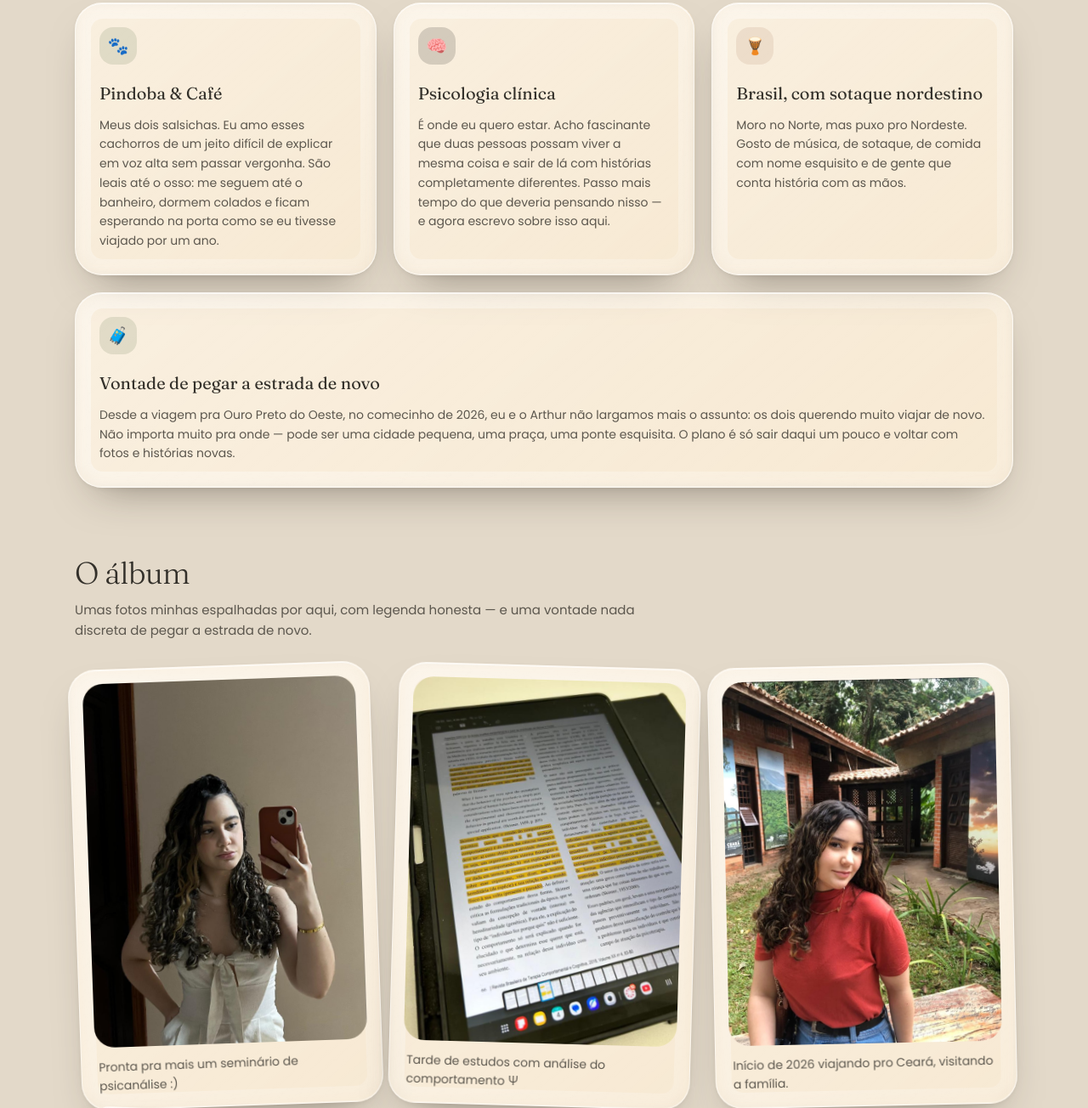
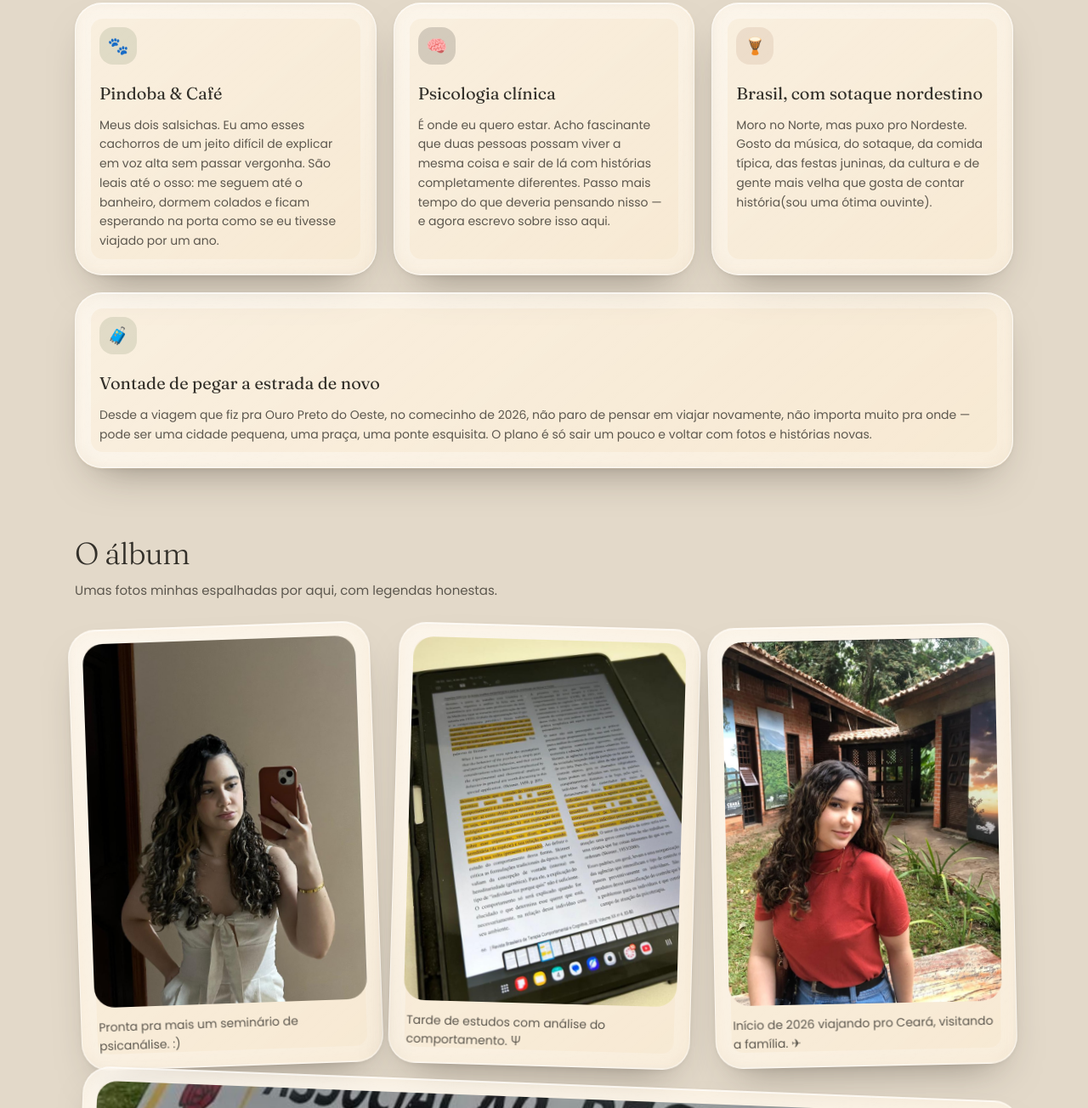
Before and after one commit to AnaMoraf/Site-Psicologia, a plain HTML site: page index.html in a window 1280 px wide. Shown: the part 896-2200 px from the top of the page at 85% size. Drawn offline with nearby package versions, Linux system fonts and the light colour scheme.

Commit message:
Descrição da alteração

```diff
--- a/index.html
+++ b/index.html
@@ -447,8 +447,8 @@
           <div class="icone flex h-11 w-11 items-center justify-center rounded-2xl bg-barro/15 text-xl">🪘</div>
           <h3 class="mt-5 font-display text-xl text-tinta">Brasil, com sotaque nordestino</h3>
           <p class="mt-3 text-sm leading-relaxed text-suave">
-            Moro no Norte, mas puxo pro Nordeste. Gosto de música, de sotaque,
-            de comida com nome esquisito e de gente que conta história com as mãos.
+            Moro no Norte, mas puxo pro Nordeste. Gosto da música, do sotaque,
+            da comida típica, das festas juninas, da cultura e de gente mais velha que gosta de contar história(sou uma ótima ouvinte).
           </p>
         </article>
 
@@ -456,10 +456,10 @@
           <div class="icone flex h-11 w-11 items-center justify-center rounded-2xl bg-folha/20 text-xl">🧳</div>
           <h3 class="mt-5 font-display text-xl text-tinta">Vontade de pegar a estrada de novo</h3>
           <p class="mt-3 text-sm leading-relaxed text-suave">
-            Desde a viagem pra Ouro Preto do Oeste, no comecinho de 2026, eu e o Arthur não
-            largamos mais o assunto: os dois querendo muito viajar de novo. Não importa muito
+            Desde a viagem que fiz pra Ouro Preto do Oeste, no comecinho de 2026, não
+            paro de pensar em viajar novamente, não importa muito
             pra onde — pode ser uma cidade pequena, uma praça, uma ponte esquisita.
-            O plano é só sair daqui um pouco e voltar com fotos e histórias novas.
+            O plano é só sair um pouco e voltar com fotos e histórias novas.
           </p>
         </article>
       </div>
@@ -484,8 +484,7 @@
           O álbum
         </h2>
         <p class="mt-3 text-[15px] leading-relaxed text-suave">
-          Umas fotos minhas espalhadas por aqui, com legenda honesta — e uma vontade
-          nada discreta de pegar a estrada de novo.
+          Umas fotos minhas espalhadas por aqui, com legendas honestas.
         </p>
       </div>
 
@@ -495,7 +494,7 @@
           <img src="./espelhoo.jpeg" alt="Selfie no espelho antes de sair para a faculdade"
                class="aspect-[3/4] w-full rounded-3xl object-cover">
           <figcaption class="px-1 pt-3 text-sm leading-relaxed text-suave">
-            Pronta pra mais um seminário de psicanálise :)
+            Pronta pra mais um seminário de psicanálise. :)
           </figcaption>
         </figure>
 
@@ -503,7 +502,7 @@
           <img src="./tablet-leitura.webp" alt=""
                class="aspect-[3/4] w-full rounded-3xl object-cover object-top">
           <figcaption class="px-1 pt-3 text-sm leading-relaxed text-suave">
-            Tarde de estudos com análise do comportamento Ψ
+            Tarde de estudos com análise do comportamento. Ψ
           </figcaption>
         </figure>
 
@@ -511,15 +510,15 @@
           <img src="./foto_ceara.jpg" alt="Eu visitando minha família no Ceará"
                class="aspect-[3/4] w-full rounded-3xl object-cover">
           <figcaption class="px-1 pt-3 text-sm leading-relaxed text-suave">
-            Início de 2026 viajando pro Ceará, visitando a família.
+            Início de 2026 viajando pro Ceará, visitando a família. ✈︎
           </figcaption>
         </figure>
 
         <figure class="revelar glass foto-torta torta-4 rounded-4xl p-3 sm:p-4 sm:col-span-2 lg:col-span-3">
-          <img src="./foto_shopping.jpg" alt="Eu beijando o Arthur no shopping"
+          <img src="./estágio.webp" alt="Eu beijando o Arthur no shopping"
                class="aspect-[16/9] w-full rounded-3xl object-cover object-center sm:aspect-[21/9]">
           <figcaption class="px-1 pt-3 text-sm leading-relaxed text-suave">
-            Estágio básico na Pestalozzi, onde realizamos escuta ativa com mães atípicas(2025).
+            Estágio básico realizado em 2025 na Pestalozzi, onde realizamos escuta ativa com mães atípicas. 🌻
           </figcaption>
         </figure>
 
@@ -528,16 +527,16 @@
           <img src="./folhas eu.jpeg" alt="Eu entregando ao Arthur o sorvete que comprei pra ele"
                class="aspect-[3/4] w-full rounded-3xl object-cover">
           <figcaption class="px-1 pt-3 text-sm leading-relaxed text-suave">
-            Dia de "sessão" de fotos para o perfil <3
+            Dia de "sessão" de fotos para o perfil. <3
           </figcaption>
         </figure>
 
         <!-- FOTO NOVA: a praça em Ouro Preto do Oeste -->
         <figure class="revelar glass foto-torta torta-6 rounded-4xl p-3 sm:p-4 sm:col-span-2">
-          <img src="./foto_ouropreto.jpg" alt="Eu e o Arthur na ponte de uma praça em Ouro Preto do Oeste"
+          <img src="./corredor.webp" alt="Eu e o Arthur na ponte de uma praça em Ouro Preto do Oeste"
                class="aspect-[4/3] w-full rounded-3xl object-cover object-center sm:aspect-[16/10]">
           <figcaption class="px-1 pt-3 text-sm leading-relaxed text-suave">
-            Esse espaço deixei dedicado a minha vó. Gosto de guardar recordações dos momentos bons que vivi, por onde corria e brincava na minha infância, do cheiro do perfume dela, dos vestidos floridos que usava e de como sempre gostava de receber as pessoas em sua casa com fartura.
+            Esse espaço deixei dedicado a minha vó. Gosto de guardar recordações dos momentos bons que vivi, por onde corria e brincava na minha infância, do cheiro do perfume dela, dos vestidos floridos que usava e de como sempre gostava de receber as pessoas em sua casa com fartura. ★
           </figcaption>
         </figure>
       </div>
```
Also changed, not shown: corredor.webp (added), estágio.webp (added).
